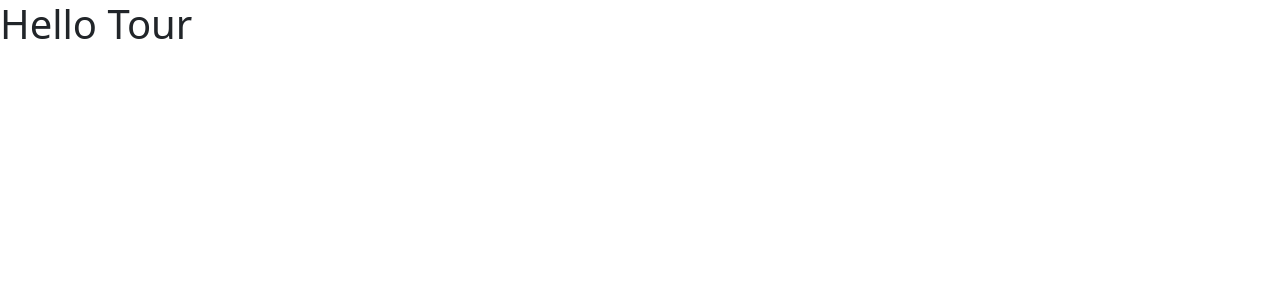
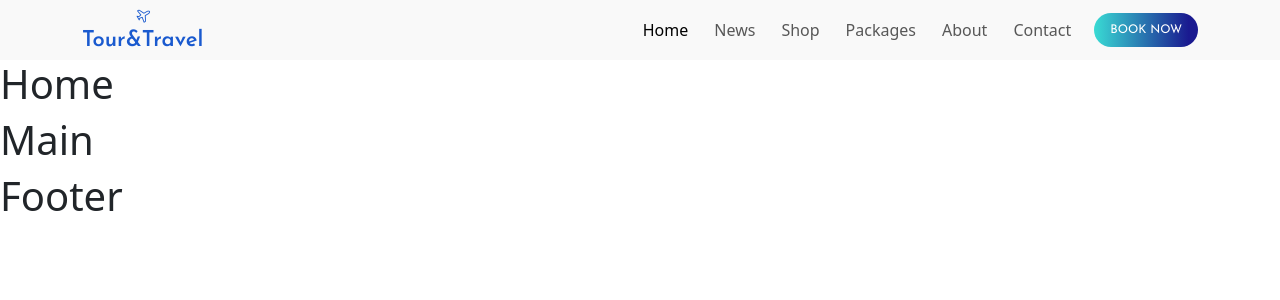
Before and after one commit to mdrubelhossain-me/Tour-and-Travel, a React (Vite) app: page / in a window 1280 px wide. Shown: the top 300 px of the page. Built offline with nearby package versions, Linux system fonts and the light colour scheme.

Commit message:
navbar added

```diff
--- a/index.html
+++ b/index.html
@@ -4,7 +4,7 @@
     <meta charset="UTF-8" />
     <link rel="icon" type="image/svg+xml" href="/vite.svg" />
     <meta name="viewport" content="width=device-width, initial-scale=1.0" />
-    <title>Tour</title>
+    <title>Tour and Travel</title>
   </head>
   <body>
     <div id="root"></div>
--- a/package.json
+++ b/package.json
@@ -14,7 +14,8 @@
     "bootstrap-icons": "^1.11.3",
     "jquery": "^3.7.1",
     "react": "^18.3.1",
-    "react-dom": "^18.3.1"
+    "react-dom": "^18.3.1",
+    "react-router-dom": "^6.27.0"
   },
   "devDependencies": {
     "@eslint/js": "^9.9.0",
--- a/src/App.jsx
+++ b/src/App.jsx
@@ -1,9 +1,16 @@
 import React from 'react';
+import Navbar from './Components/Navbar/Navbar';
+import Home from './Components/Home/Home';
+import Main from './Components/Main/Main';
+import Footer from './Components/Footer/Footer';
 
 const App = () => {
   return (
     <div>
-      <h1>Hello Tour</h1>
+      <Navbar/>
+      <Home />
+      <Main/>
+      <Footer/>
     </div>
   );
 };
--- a/src/Components/Footer/Footer.jsx
+++ b/src/Components/Footer/Footer.jsx
@@ -5,7 +5,7 @@ import './FooterResponsive.css'
 const Footer = () => {
     return (
         <div>
-
+            <h1>Footer</h1>
         </div>
     );
 };
--- a/src/Components/Home/Home.jsx
+++ b/src/Components/Home/Home.jsx
@@ -5,7 +5,7 @@ import './HomeResponsive.css'
 const Home = () => {
     return (
         <div>
-
+            <h1>Home</h1>
         </div>
     );
 };
--- a/src/Components/Main/Main.jsx
+++ b/src/Components/Main/Main.jsx
@@ -5,7 +5,7 @@ import './MainResponsive.css'
 const Main = () => {
     return (
         <div>
-
+            <h1>Main</h1>
         </div>
     );
 };
--- a/src/Components/Navbar/Navbar.css
+++ b/src/Components/Navbar/Navbar.css
@@ -0,0 +1,72 @@
+.menu-toggle {
+    display: none;
+    flex-direction: column;
+    cursor: pointer;
+}
+
+.bar {
+    height: 3px;
+    width: 25px;
+    background-color: #1a5acf;
+    margin: 3px 0;
+    transition: all 0.3s ease;
+}
+
+nav {
+    margin: 0 !important;
+    padding: 0 !important;
+    background-color: #f9f9f9;
+}
+
+nav .navbar-brand {
+    display: block;
+    color: #1a5acf;
+    font-family: "Josefin Sans", sans-serif;
+    font-size: 22px;
+    font-weight: 600;
+    text-align: center;
+    margin-top: -10px;
+}
+  .bi-airplane{
+    display: block;
+    margin: auto;
+    transform: rotate(60deg);
+    font-size: 14px;
+    margin-top: -52px;
+}
+
+.myBtn {
+    border: none;
+    text-transform: uppercase;
+    font-family: "Josefin Sans", sans-serif;
+    font-size: 12px;
+    color: white;
+    padding: 8px 16px;
+    margin-left: 10px;
+    border-radius: 24px;
+    background: rgb(57, 219, 212);
+    background: linear-gradient(90deg, rgba(57, 219, 212, 1) 0%, rgba(26, 26, 144, 1) 91%);
+}
+
+.myBtn:hover {
+    background: rgb(57, 219, 212);
+    background: linear-gradient(90deg, rgba(26, 26, 144, 1) 0%, rgba(57, 219, 212, 1) 91%);
+    transition: .6s;
+}
+
+.navbar-nav .nav-item {
+    padding: 10px 5px;
+}
+
+.navbar-nav .nav-item:hover {
+    background-color: #f3f3f3;
+    border-bottom: 1px solid #36c9cf;
+    transition: .6s;
+}
+.active-item{
+    background-color: #f3f3f3;
+    border-bottom: 1px solid #36c9cf
+}
+.navbar-nav .nav-item .nav-link {
+    font-size: 16px;
+}
--- a/src/Components/Navbar/Navbar.jsx
+++ b/src/Components/Navbar/Navbar.jsx
@@ -1,13 +1,77 @@
-import React from 'react';
-import './Navbar.css'
-import './NavbarResponsive.css'
+import React, { useState } from "react";
+import "./Navbar.css";
+import "./NavbarResponsive.css";
 
 const Navbar = () => {
-    return (
-        <div>
+  const [isOpen, setIsOpen] = useState(false);
 
+  const toggleMenu = () => {
+    setIsOpen(!isOpen);
+  };
+
+  return (
+    <div>
+      <nav className="navbar navbar-expand-lg">
+        <div className="container">
+          <a className="navbar-brand" href="#">
+            Tour&Travel
+            <i class="bi bi-airplane"></i>
+          </a>
+          <div
+            className={`menu-toggle ${isOpen ? "active" : ""}`}
+            type="button"
+            onClick={toggleMenu}
+            aria-expanded={isOpen}
+          >
+            <span className="bar"></span>
+            <span className="bar"></span>
+            <span className="bar"></span>
+          </div>
+
+          <div
+            className={`collapse navbar-collapse ${isOpen ? "show" : ""}`}
+            id="navbarSupportedContent"
+          >
+            <ul className="navbar-nav ms-auto mb-2 mb-lg-0">
+              <li className="nav-item">
+                <a className="nav-link active" aria-current="page" href="#">
+                  Home
+                </a>
+              </li>
+              <li className="nav-item">
+                <a className="nav-link" href="#">
+                  News
+                </a>
+              </li>
+              <li className="nav-item">
+                <a className="nav-link" href="#">
+                  Shop
+                </a>
+              </li>
+              <li className="nav-item">
+                <a className="nav-link" href="#">
+                  Packages
+                </a>
+              </li>
+              <li className="nav-item">
+                <a className="nav-link" href="#">
+                  About
+                </a>
+              </li>
+              <li className="nav-item">
+                <a className="nav-link" href="#">
+                  Contact
+                </a>
+              </li>
+            </ul>
+            <button type="button" className="myBtn">
+              Book Now
+            </button>
+          </div>
         </div>
-    );
+      </nav>
+    </div>
+  );
 };
 
 export default Navbar;
--- a/src/Components/Navbar/NavbarResponsive.css
+++ b/src/Components/Navbar/NavbarResponsive.css
@@ -0,0 +1,91 @@
+@media (max-width: 991px) {
+    nav {
+        margin: 0 !important;
+        padding: 15px 0px!important;
+    }
+
+    .navbar-nav {
+        margin-top: 20px;
+        margin-left: 10px !important;
+        text-align: center;
+    }
+
+    .navbar-nav .nav-item {
+        padding: 4px 0px;
+        border-bottom: 1px solid #eeeeee;
+    }
+
+    .navbar-nav .nav-item:hover {
+        background-color: transparent;
+        border-bottom: 1px solid #eeeeee;
+    }
+
+    .myBtn {
+        margin-left: 26px;
+        width: 90%;
+    }
+
+    .menu-toggle {
+        display: flex;
+        /* Show in mobile view */
+    }
+
+    .menu-toggle.active .bar:nth-child(1) {
+        transform: translateY(6px) rotate(45deg);
+    }
+
+    .menu-toggle.active .bar:nth-child(2) {
+        opacity: 0;
+        /* Hide the middle bar */
+    }
+
+    .menu-toggle.active .bar:nth-child(3) {
+        transform: translateY(-11px) rotate(-45deg);
+    }
+}
+
+@media (max-width: 768px) {
+    nav {
+        margin: 0 !important;
+        padding: 15px!important;
+    }
+
+    .navbar-nav {
+        margin-top: 20px;
+        margin-left: 10px !important;
+        text-align: center;
+    }
+
+    .navbar-nav .nav-item {
+        padding: 4px 0px;
+        border-bottom: 1px solid #eeeeee;
+    }
+
+    .navbar-nav .nav-item:hover {
+        background-color: transparent;
+        border-bottom: 1px solid #eeeeee;
+    }
+
+    .myBtn {
+        margin-left: 26px;
+        width: 90%;
+    }
+
+    .menu-toggle {
+        display: flex;
+        /* Show in mobile view */
+    }
+
+    .menu-toggle.active .bar:nth-child(1) {
+        transform: translateY(6px) rotate(45deg);
+    }
+
+    .menu-toggle.active .bar:nth-child(2) {
+        opacity: 0;
+        /* Hide the middle bar */
+    }
+
+    .menu-toggle.active .bar:nth-child(3) {
+        transform: translateY(-11px) rotate(-45deg);
+    }
+}
--- a/src/index.css
+++ b/src/index.css
@@ -1,10 +1,16 @@
+@import url('https://fonts.googleapis.com/css2?family=Josefin+Sans:ital,wght@0,100..700;1,100..700&display=swap');
+
+
 html,
 body {
     margin: 0;
     padding: 0;
     width: 100%;
     height: 100%;
-    font-family: 'Noto Sans Bengali', sans-serif;
+    font-family: "Josefin Sans", sans-serif;
+    font-weight: normal;
+    font-optical-sizing: auto;
+    font-style: normal;
 }
 
 * {
```
Also changed, not shown: 1 other file (tests, documents, lock files or other folders).
